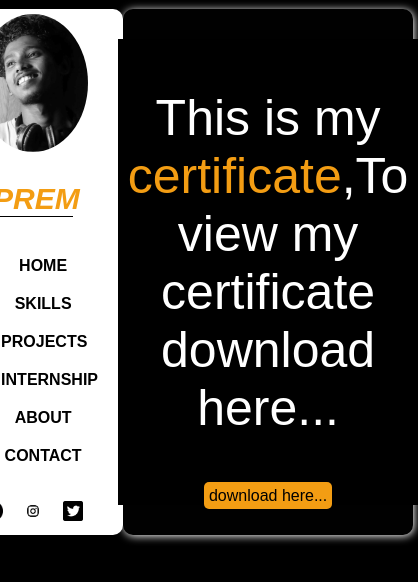
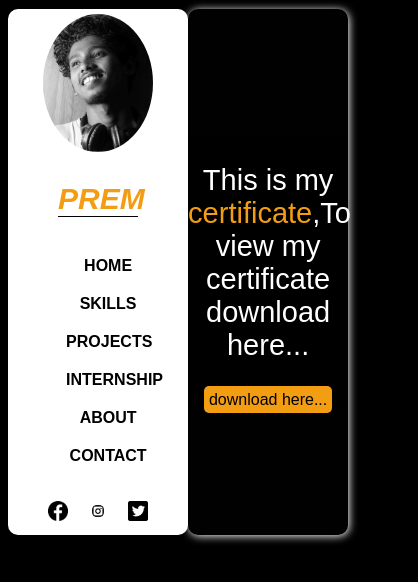
Before and after one commit to prempravin2023/prem-profile, an Angular app: page /internship in a window 390 px wide. Shown: the top 582 px of the page, 418 px wide, since content can reach past the window. Built offline with nearby package versions, Linux system fonts and the light colour scheme.

Commit message:
rectify the errors

```diff
--- a/src/styles.css
+++ b/src/styles.css
@@ -125,6 +125,7 @@
 
     #article2{
         background-color:#010101;
+
 
     }
     .heading{
@@ -318,6 +319,15 @@ text-align: center;
     }
 
  }
+ @media screen and (max-width:1180px){
+  .intern{
+    color: white;
+    width: 160px;
+text-align: center;
+    font-size: 30px;
+
+  }
+ }
  @media screen and (max-width:850px){
     h3{
         font-size:90px;
@@ -346,4 +356,21 @@ text-align: center;
        width:80px;
     }
 
+    .intern{
+      color: white;
+      width: px;
+
+      font-size: 29px;
+
     }
+    /*.cv a{
+      border: px solid blue;
+      text-decoration: none;
+      color: black;
+      text-align: center;
+      padding: 5px;
+      background-color: #F39D13;
+      border-radius: 5px;
+    }*/
+
+    }
```
